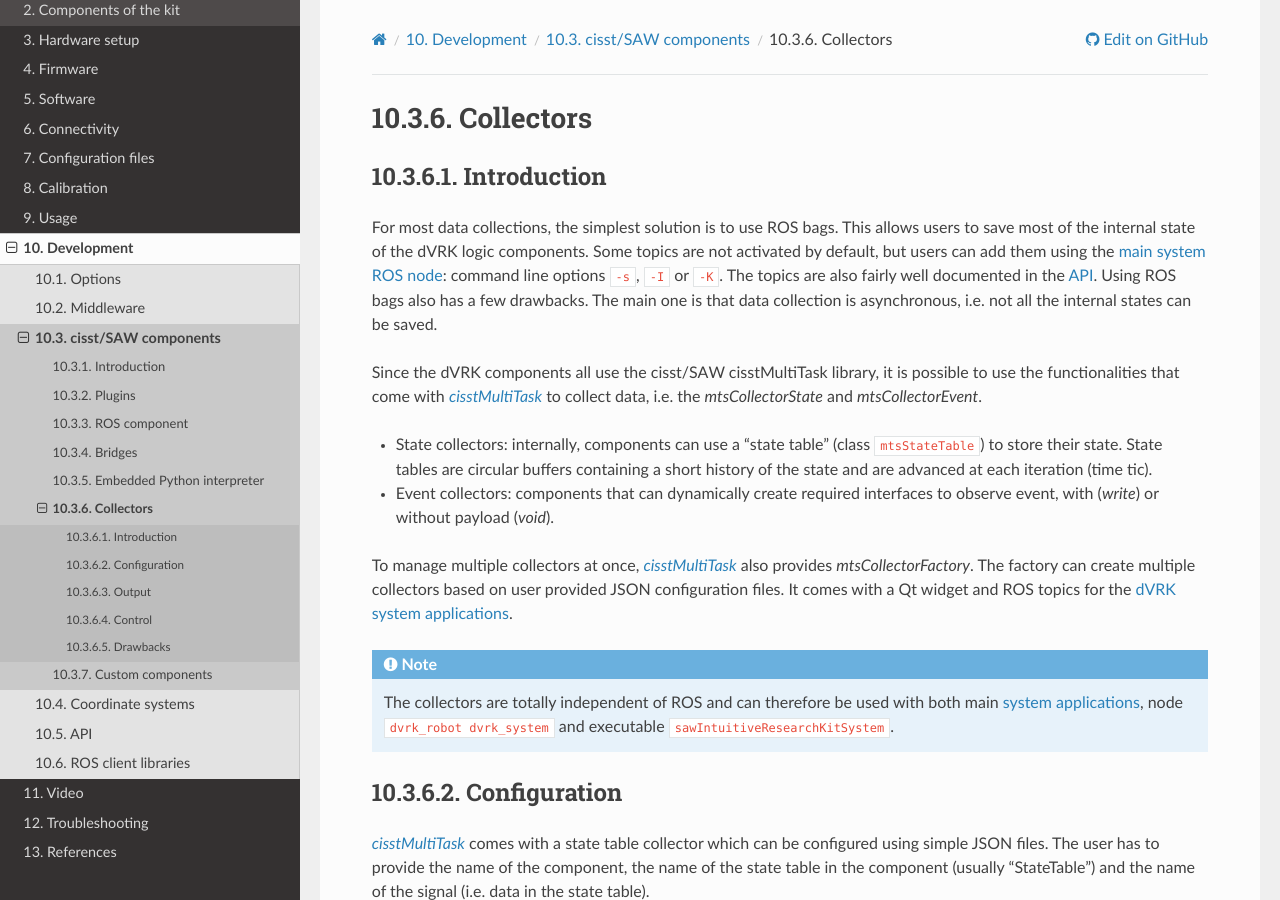
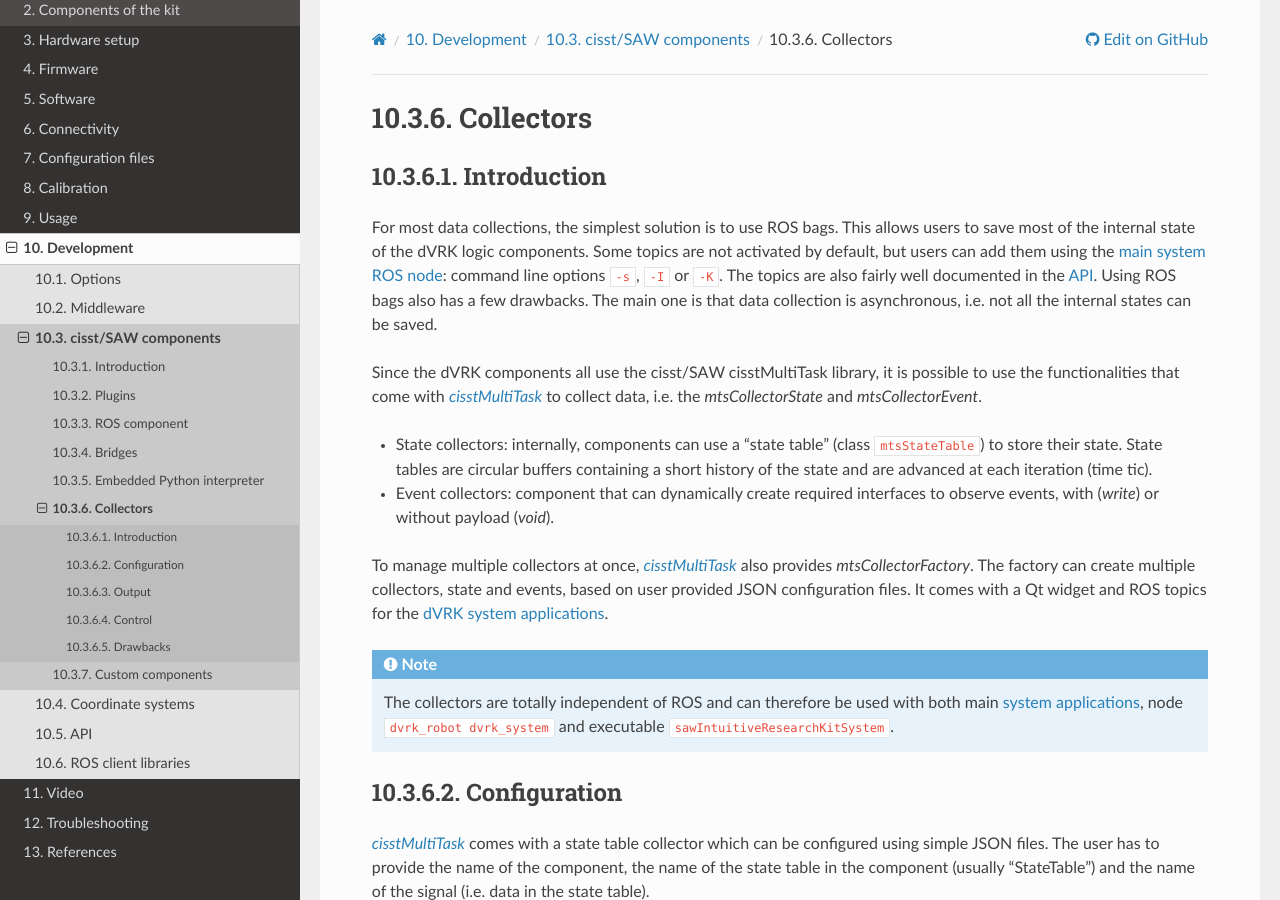
Before and after one commit to jhu-dvrk/dvrk-readthedocs, a Sphinx documentation site: the page built from docs/pages/development/components/collectors.rst, in a window 1280 px wide and 900 px high. Built offline with Sphinx 7.4.7 and the Read the Docs theme 3.1.0, drawn with Linux system fonts in a browser that asks for light colours; the version number could not be read and is left out.

Commit message:
Fix grammatical errors in collectors documentation

```diff
--- a/docs/pages/development/components/collectors.rst
+++ b/docs/pages/development/components/collectors.rst
@@ -25,11 +25,11 @@ data, i.e. the *mtsCollectorState* and *mtsCollectorEvent*.
   containing a short history of the state and are advanced at each iteration
   (time tic).
 
-* Event collectors: components that can dynamically create required interfaces
-  to observe event, with (*write*) or without payload (*void*).
+* Event collectors: component that can dynamically create required interfaces
+  to observe events, with (*write*) or without payload (*void*).
 
 To manage multiple collectors at once, |cisstMultiTask|_ also provides
-*mtsCollectorFactory*. The factory can create multiple collectors based on user
+*mtsCollectorFactory*. The factory can create multiple collectors, state and events, based on user
 provided JSON configuration files. It comes with a Qt widget and ROS topics for
 the :ref:`dVRK system applications <system>`.
 
```
